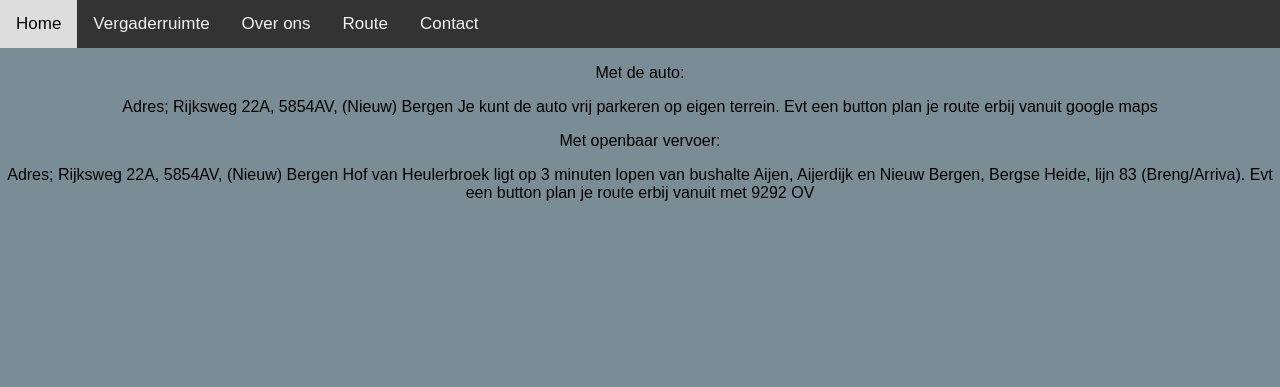
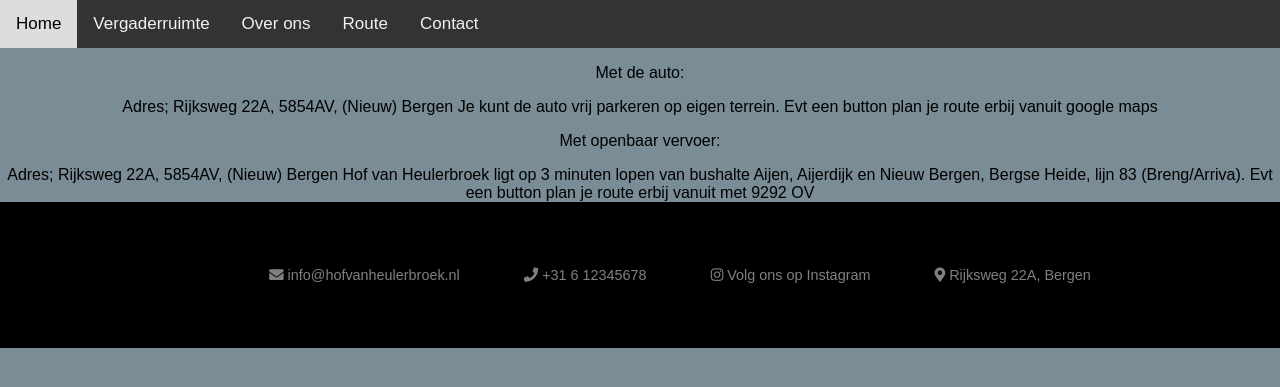
Before and after one commit to MisterJacobz/WebsiteHofVanHeulerbroek, a Django app: page /blog/route in a window 1280 px wide. Shown: the top 387 px of the page. Run offline with Django 4.2, Linux system fonts and the light colour scheme.

Commit message:
Footer added

```diff
--- a/website/blog/static/blog/main.css
+++ b/website/blog/static/blog/main.css
@@ -26,7 +26,7 @@
 When the screen is less than 600 pixels wide, hide all links.
 Show the link that contains should open and close the topnav (.icon)
 */
-@media screen and (max-width: 600px) {
+@media screen and (max-width: 1080px) {
   .topnav a {display: none;}
   .topnav a.icon {
     float: right;
@@ -38,7 +38,7 @@ Show the link that contains should open and close the topnav (.icon)
 The "responsive" class is added to the topnav with JavaScript when the user clicks on the icon.
 This class makes the topnav look good on small screens (display the links vertically instead of horizontally)
 */
-@media screen and (max-width: 600px) {
+@media screen and (max-width: 1080px) {
   .topnav.responsive {position: relative;}
   .topnav.responsive .icon {
     position: absolute;
@@ -59,85 +59,6 @@ This class makes the topnav look good on small screens (display the links vertic
 .subnav:hover .subnav_items {
   display: block;
 }
-
-
-
-/* .navbar-toggle {
-  display: none;
-  cursor: pointer;
-}
-
-.dot {
-  width: 20px;
-  height: 4px;
-  background-color: #000;
-  margin: 4px 0;
-}
-
-@media (max-width: 768px) {
-  .navbar-items {
-    display: none;
-  }
-
-  .navbar-toggle {
-    display: block;
-  }
-} */
-
-
-
-
-/* ul.navbar {
-    list-style-type: none;
-    margin: 0;
-    padding: 0;
-    background-color: #505F66;  Background color for the navbar
-    overflow: hidden;
-    width: 100%;
-    top: 0;
-}
-
-li.navitem {
-    float: left;
-}
-
-li.navitem a {
-    display: block;
-    color: white;  Text color for the links
-    text-align: center;
-    padding: 21px 16px;
-    text-decoration: none;
-    font-size: 18px;
-}
-
-.navitem img {
-  vertical-align: top;
-  padding: 0;
-  margin: 0;
-}
-
-li.navitem a:hover {
-    background-color: #3C4952;  Background color for the links on hover
-}
-
-ul.subnav {
-    display: none;
-    position: absolute;
-    background-color: #7A8C95;
-    min-width: 160px;
-    box-shadow: 0px 8px 16px 0px rgba(0, 0, 0, 0.2);
-  }
-
-li.navitem:hover ul.subnav {
-    display: block;
-}
-
-ul.subnav li a {
-    color: black;
-    text-decoration: none;
-    display: block;
-    text-align: left;
-  } */
 
 /* Style the page content */
 .content {
@@ -231,3 +152,59 @@ h3 {
   text-align: center;
   width: 50%;
 }
+
+.footer{
+  background:#000;
+  padding:30px 0px;
+  font-family: 'Play', sans-serif;
+  text-align:center;
+  }
+
+
+.footer .row{
+  width:100%;
+  margin:1% 0%;
+  padding:0.6% 0%;
+  color:gray;
+  font-size:0.9em;
+  }
+
+  .footer .row a{
+  text-decoration:none;
+  color:gray;
+  transition:0.5s;
+  }
+
+  .footer .row a:hover{
+  color:#fff;
+  }
+
+
+.footer .row ul{
+  width:100%;
+  }
+
+  .footer .row ul li{
+  display:inline-block;
+  margin:0px 30px;
+  }
+
+  /* .footer .row a i{
+  font-size:2em;
+  margin:0% 1%;
+  } */
+
+  @media (max-width:1080px){
+  .footer{
+  text-align:left;
+  padding:5%;
+  }
+  .footer .row ul li{
+  display:block;
+  margin:10px 0px;
+  text-align:left;
+  }
+  .footer .row a i{
+  margin:0% 3%;
+  }
+  }
--- a/website/blog/templates/blog/base.html
+++ b/website/blog/templates/blog/base.html
@@ -28,6 +28,24 @@
             {% endblock %}
         </div>
 
+        <footer>
+            <div class="footer">
+                <div class="row">
+                    <ul>
+                    <li onclick="copyText('info@hofvanheulerbroek.nl')">
+                        <a><i class="fas fa-envelope"></i> info@hofvanheulerbroek.nl</a>
+                    </li>
+                    <li onclick="copyText('+31 6 12345678')">
+                        <a><i class="fas fa-phone"></i> +31 6 12345678</a>
+                    </li>
+                    <li><a href="https://www.instagram.com/hofvanheulerbroek/?hl=en"><i class="fab fa-instagram"></i> Volg ons op Instagram</a></li>
+                    <li onclick="copyText('Rijksweg 22A, Bergen')">
+                        <a><i class="fas fa-map-marker-alt"></i> Rijksweg 22A, Bergen</a>
+                    </li>
+                    </ul>
+                </div>
+            </div>
+        </footer>
 
         <script>
             function toggle_function() {
@@ -38,6 +56,16 @@
                     x.className = "topnav";
                 }
             }
+
+            function copyText(text) {
+                var input = document.createElement('input');
+                input.setAttribute('value', text);
+                document.body.appendChild(input);
+                input.select();
+                var result = document.execCommand('copy');
+                document.body.removeChild(input);
+
+            }
         </script>
     </body>
 </html>
```
